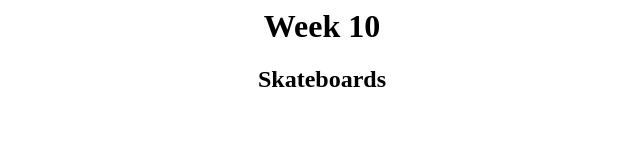
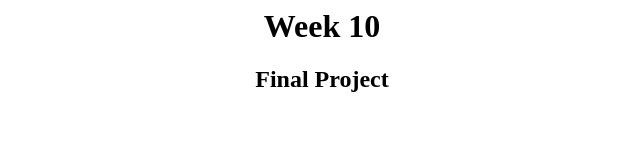
Before and after one commit to wrafab/DaughertyB, a plain HTML site: page Week10.html in a window 1280 px wide. Shown: the full height of the page, 318-958 px from the left. Drawn offline with Linux system fonts and the light colour scheme.

Commit message:
Update Week10.html

```diff
--- a/Week10.html
+++ b/Week10.html
@@ -19,5 +19,5 @@ a {font-family:verdana;font-size:}100%;}
 
 <body>
 <h1> Week 10</h1>
-<h2>Skateboards</h2>
+<h2>Final Project</h2>
 </body>
```
